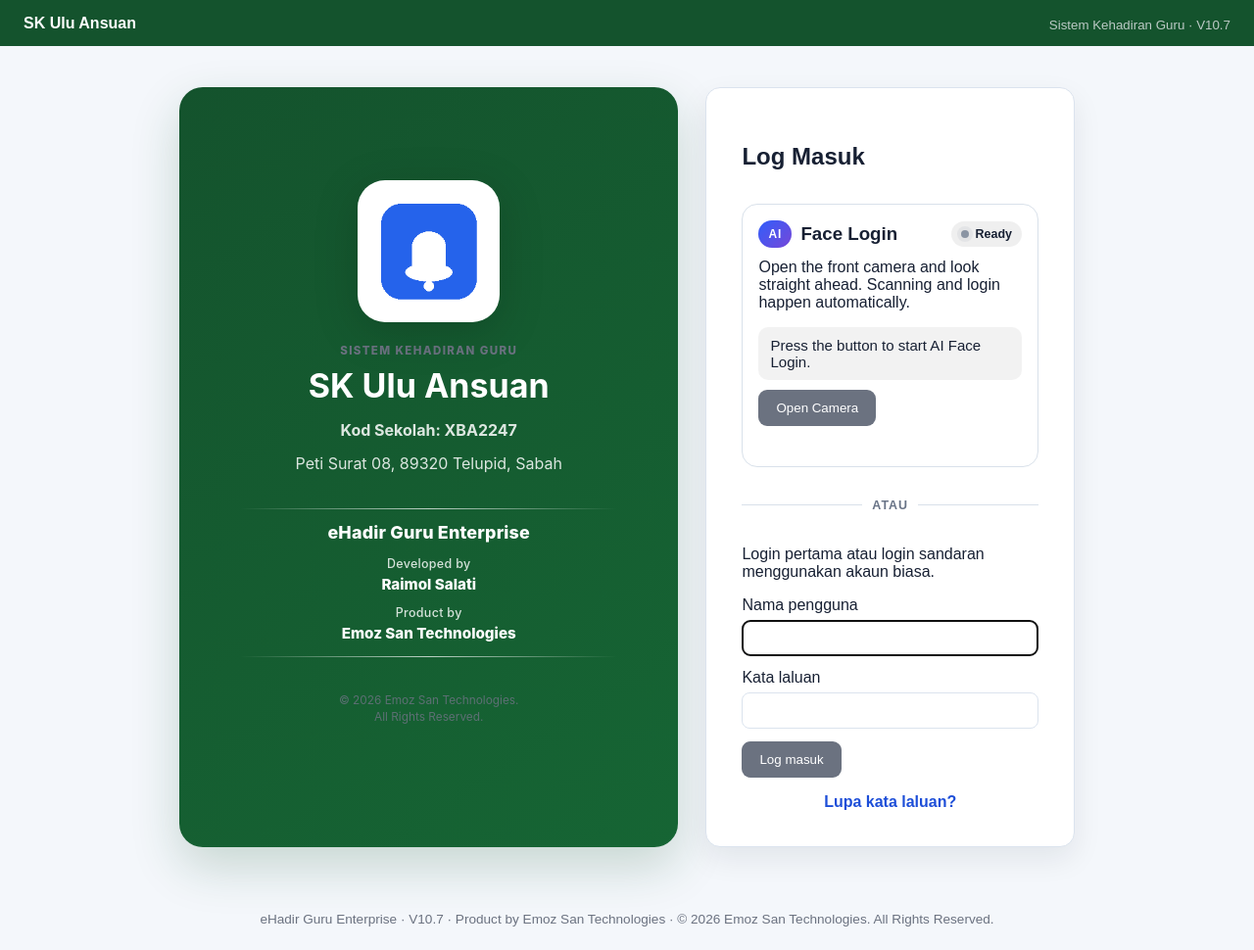
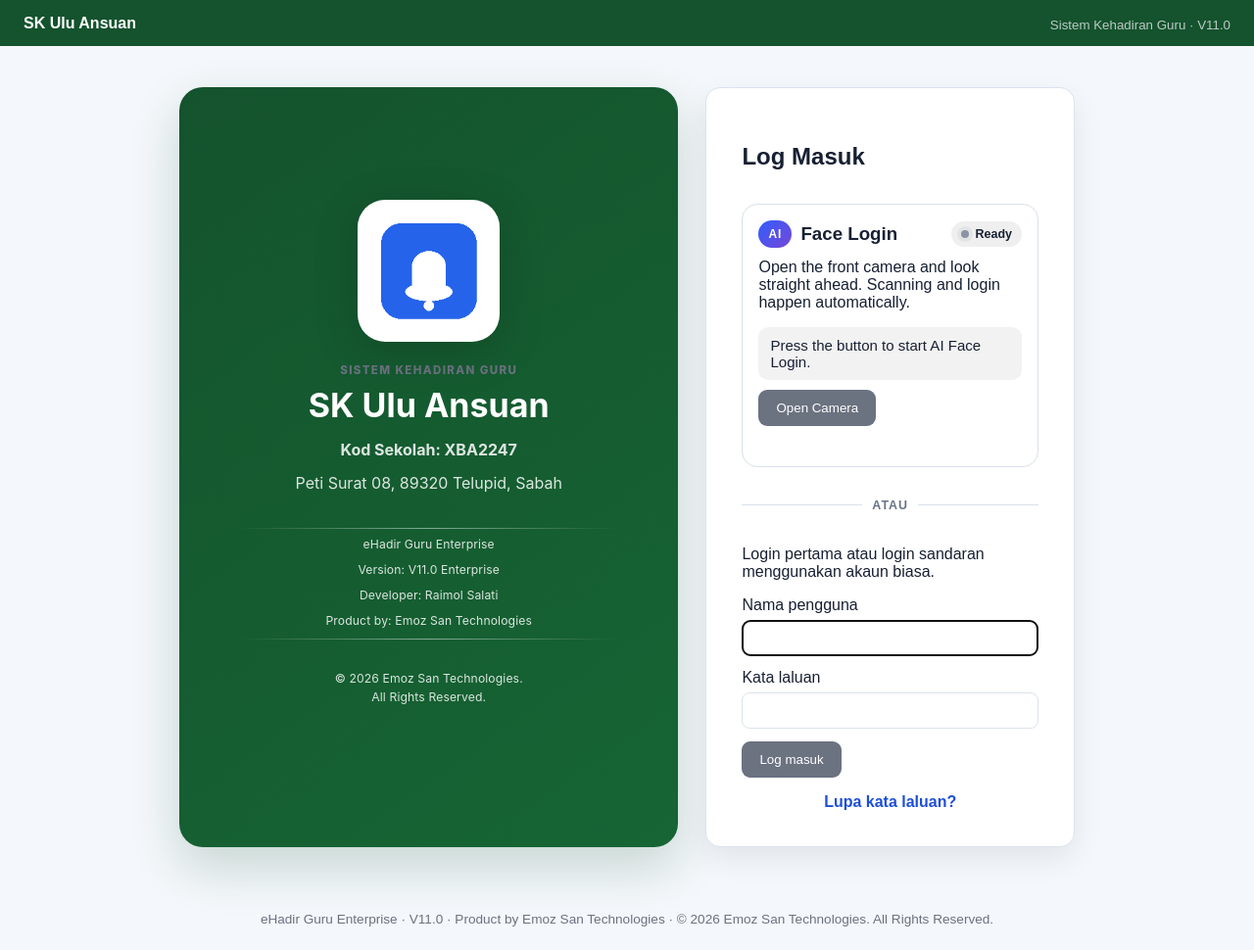
Before and after one commit to emolz85-netizen/aplikasi-kehadiran-guru-v9.1, a Django app: a page that uses templates/attendance/login.html in a window 1280 px wide. Shown: the whole page at 98% size. Run offline with Django 5.2, Linux system fonts and the light colour scheme; data comes from the database, SQL or seed files in the repository.

Commit message:
feat: initialize V11 Enterprise Foundation (V11.0.001)
- Initialize eHadir Guru Enterprise V11.0
- Set build number to 11.0.001
- Add V11 Enterprise license information
- Standardize license font, color and spacing
- Preserve the existing school logo and SchoolSettings data
- Preserve School Management Center and direct module navigation
- Add V11 changelog, testing checklist and build guide

```diff
--- a/attendance/version.py
+++ b/attendance/version.py
@@ -1,10 +1,10 @@
 """Maklumat keluaran rasmi aplikasi."""
-APP_VERSION = "10.7"
-APP_VERSION_LABEL = "V10.7"
-APP_RELEASE_CHANNEL = "stable"
+APP_VERSION = "11.0"
+APP_VERSION_LABEL = "V11.0"
+APP_RELEASE_CHANNEL = "enterprise"
 APP_RELEASE_DATE = "2026-07-30"
-APP_RELEASE_NAME = "eHadir Guru Enterprise V10.7 – School Management Center"
-APP_BUILD_NUMBER = "10.7.003"
+APP_RELEASE_NAME = "eHadir Guru Enterprise V11.0 – Enterprise Foundation"
+APP_BUILD_NUMBER = "11.0.001"
 APP_DEVELOPER = "Raimol Salati"
 APP_COMPANY = "Emoz San Technologies"
 APP_PRODUCT = "eHadir Guru Enterprise"
--- a/attendance/views.py
+++ b/attendance/views.py
@@ -709,7 +709,7 @@ def profile_page(request):
 
 @role_required("ADMIN", "SUPER_ADMIN")
 def school_management_center(request):
-    """V10.7 single administrative control center.
+    """V11.0 Enterprise Foundation administrative control center.
 
     This view reuses existing SchoolSettings and SchoolHoliday records, so the
     current school logo and configuration remain intact during upgrade.
--- a/static/attendance/style.css
+++ b/static/attendance/style.css
@@ -318,3 +318,26 @@ button[disabled]{opacity:.55;cursor:not-allowed}
 .login-credit-item b{font-size:.95rem;font-weight:800;overflow-wrap:anywhere}
 .login-credit-footer{font-size:.74rem;line-height:1.5;opacity:.84}
 @media(max-width:760px){.login-product-credit{margin-top:22px;padding-left:8px;padding-right:8px;gap:10px}.login-credit-product{font-size:1rem}.login-credit-item b{font-size:.9rem}.login-credit-footer{font-size:.7rem}}
+
+
+/* V11.0.001 Enterprise Foundation: unified license typography */
+.login-product-credit{
+  font-family:Inter,Poppins,"Segoe UI",Arial,sans-serif;
+  color:rgba(255,255,255,.84);
+  gap:7px;
+}
+.login-credit-line,.login-credit-footer{
+  margin:0;
+  color:inherit;
+  font-family:inherit;
+  font-size:.76rem;
+  font-weight:400;
+  line-height:1.55;
+  letter-spacing:.01em;
+  text-align:center;
+}
+.login-credit-footer{opacity:1}
+.login-credit-divider{background:linear-gradient(90deg,transparent,rgba(255,255,255,.48),transparent)}
+@media(max-width:760px){
+  .login-credit-line,.login-credit-footer{font-size:.7rem}
+}
--- a/templates/attendance/login.html
+++ b/templates/attendance/login.html
@@ -12,15 +12,10 @@
 
     <section class="login-product-credit" aria-label="Maklumat pembangun dan lesen">
       <div class="login-credit-divider" aria-hidden="true"></div>
-      <strong class="login-credit-product">{{ APP_PRODUCT }}</strong>
-      <div class="login-credit-item">
-        <span>Developed by</span>
-        <b>{{ APP_DEVELOPER }}</b>
-      </div>
-      <div class="login-credit-item">
-        <span>Product by</span>
-        <b>{{ APP_COMPANY }}</b>
-      </div>
+      <div class="login-credit-line">{{ APP_PRODUCT }}</div>
+      <div class="login-credit-line">Version: {{ APP_VERSION_LABEL }} Enterprise</div>
+      <div class="login-credit-line">Developer: {{ APP_DEVELOPER }}</div>
+      <div class="login-credit-line">Product by: {{ APP_COMPANY }}</div>
       <div class="login-credit-divider login-credit-divider-bottom" aria-hidden="true"></div>
       <footer class="login-credit-footer">© 2026 {{ APP_COMPANY }}.<br>All Rights Reserved.</footer>
     </section>
--- a/templates/attendance/school_management_center.html
+++ b/templates/attendance/school_management_center.html
@@ -4,7 +4,7 @@
 <section class="smc-hero">
   <div class="smc-school-brand">
     {% if school.logo_data_uri %}<img src="{{ school.logo_data_uri }}" alt="Logo {{ school.school_name }}">{% else %}<div class="smc-logo-placeholder">🏫</div>{% endif %}
-    <div><span class="eyebrow">V10.7 · ADMINISTRATOR CONTROL CENTER</span><h1>School Management Center</h1><p>{{ school.school_name }}{% if school.school_code %} · {{ school.school_code }}{% endif %}</p><small>Semua konfigurasi pentadbiran dihimpunkan dalam satu sistem tanpa memadam logo atau data sekolah sedia ada.</small></div>
+    <div><span class="eyebrow">V11.0 · ENTERPRISE FOUNDATION</span><h1>School Management Center</h1><p>{{ school.school_name }}{% if school.school_code %} · {{ school.school_code }}{% endif %}</p><small>Semua konfigurasi pentadbiran dihimpunkan dalam satu sistem tanpa memadam logo atau data sekolah sedia ada.</small></div>
   </div>
   <span class="smc-access-badge">{{ USER_ROLE_LABEL }}</span>
 </section>
```
Also changed, not shown: CHANGELOG_V11.0.001.txt (added, +19 -0 lines), PANDUAN_BUILD_V11.0.001.txt (added, +11 -0 lines), UJIAN_V11.0.001.txt (added, +11 -0 lines).
